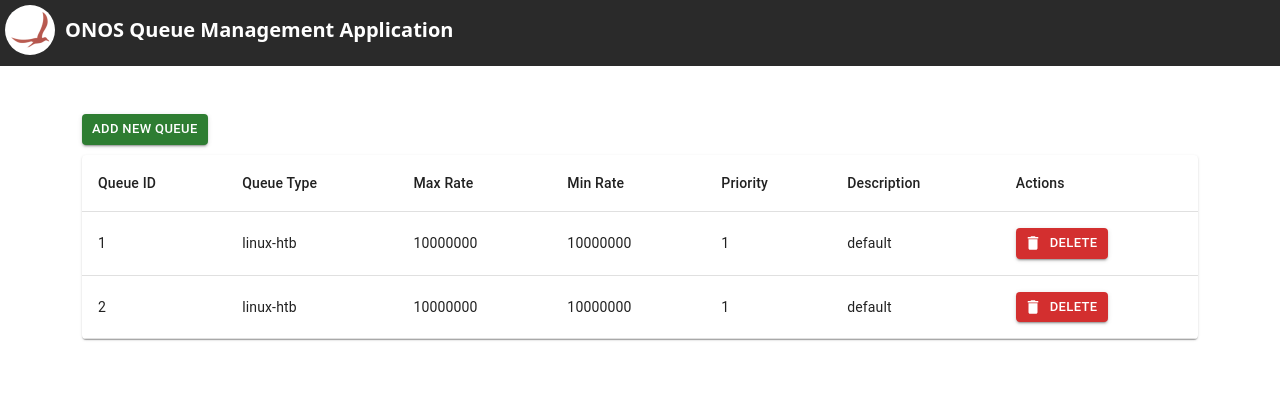
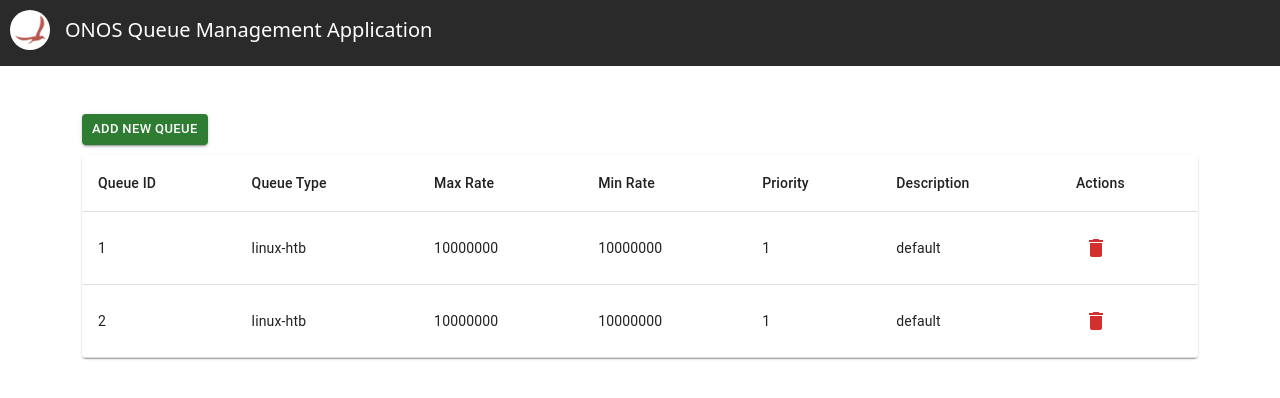
Before and after one commit to DamikaAlwis-Gif/Onos_app_frontend, a React (Create React App) app: page / in a window 1280 px wide. Shown: the top 398 px of the page. Built offline with nearby package versions, Linux system fonts and the light colour scheme.

Commit message:
second_commit

```diff
--- a/src/components/NavBar.jsx
+++ b/src/components/NavBar.jsx
@@ -14,7 +14,7 @@
             <img
               src={onosLogo}
               alt="onos logo"
-              style={{ width: "50px", borderRadius: "50%" }}
+              style={{ width: "40px", borderRadius: "50%", margin: "5px" }}
             />
           </div>
           <div style={{ flex: 1, marginLeft: "10px" }}>
@@ -30,7 +30,7 @@
                   fontSize: "20px",
                   textAlign: "center",
                   color: "white",
-                  fontWeight: "bold",
+
                 }}
               >
                 ONOS Queue Management Application
--- a/src/components/QueueList.jsx
+++ b/src/components/QueueList.jsx
@@ -10,7 +10,7 @@
 import TableRow from "@mui/material/TableRow";
 import Paper from "@mui/material/Paper";
 import { useNavigate } from 'react-router-dom';
-
+import IconButton from "@mui/material/IconButton";
 
 const QueueList = () => {
   const [switchName, setSwitchName] = useState("switch1");
@@ -36,8 +36,12 @@
       <div className="container mt-5">
         <div className="row">
           <div style={{ marginBottom: "10px" }}>
-
-            <Button variant="contained" color="success" size="small" onClick={handleAdd}>
+            <Button
+              variant="contained"
+              color="success"
+              size="small"
+              onClick={handleAdd}
+            >
               Add new queue
             </Button>
           </div>
@@ -118,14 +122,17 @@
                     <TableCell>1</TableCell>
                     <TableCell>default</TableCell>
                     <TableCell>
-                      <Button
+                      {/* <Button
                         variant="contained"
                         color="error"
                         size="small"
                         startIcon={<DeleteIcon />}
                       >
                         Delete
-                      </Button>
+                      </Button> */}
+                      <IconButton color="error">
+                        <DeleteIcon />
+                      </IconButton>
                     </TableCell>
                   </TableRow>
                   <TableRow>
@@ -136,19 +143,13 @@
                     <TableCell>1</TableCell>
                     <TableCell>default</TableCell>
                     <TableCell>
-                      <Button
-                        variant="contained"
-                        color="error"
-                        size="small"
-                        startIcon={<DeleteIcon />}
-                      >
-                        Delete
-                      </Button>
+                      <IconButton color="error">
+                        <DeleteIcon />
+                      </IconButton>
                     </TableCell>
-                    </TableRow>
+                  </TableRow>
                 </TableBody>
               </Table>
-
             </TableContainer>
           </div>
         </div>
```
